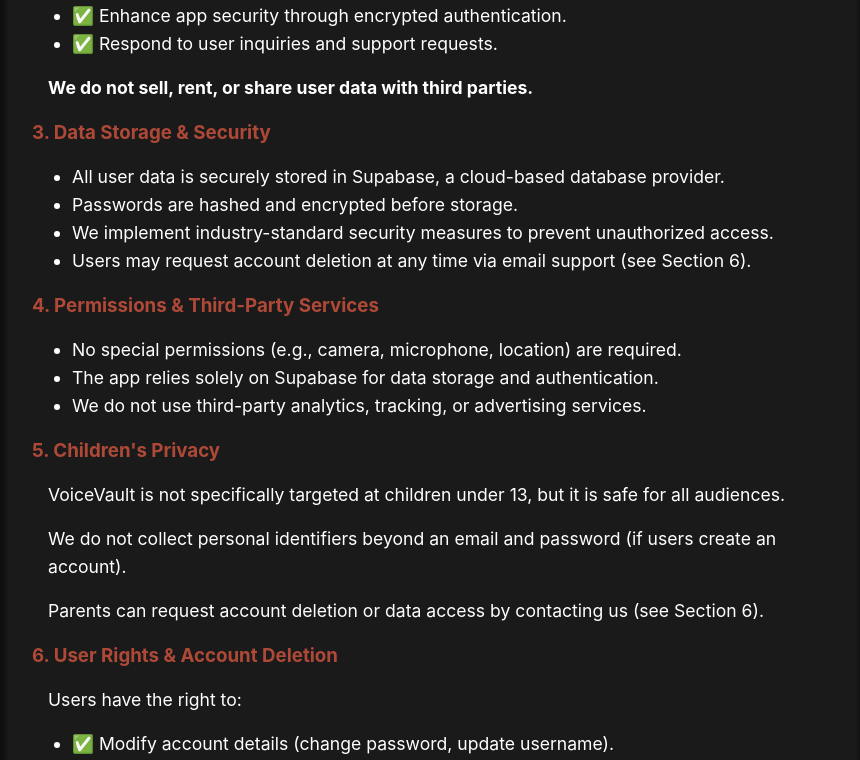
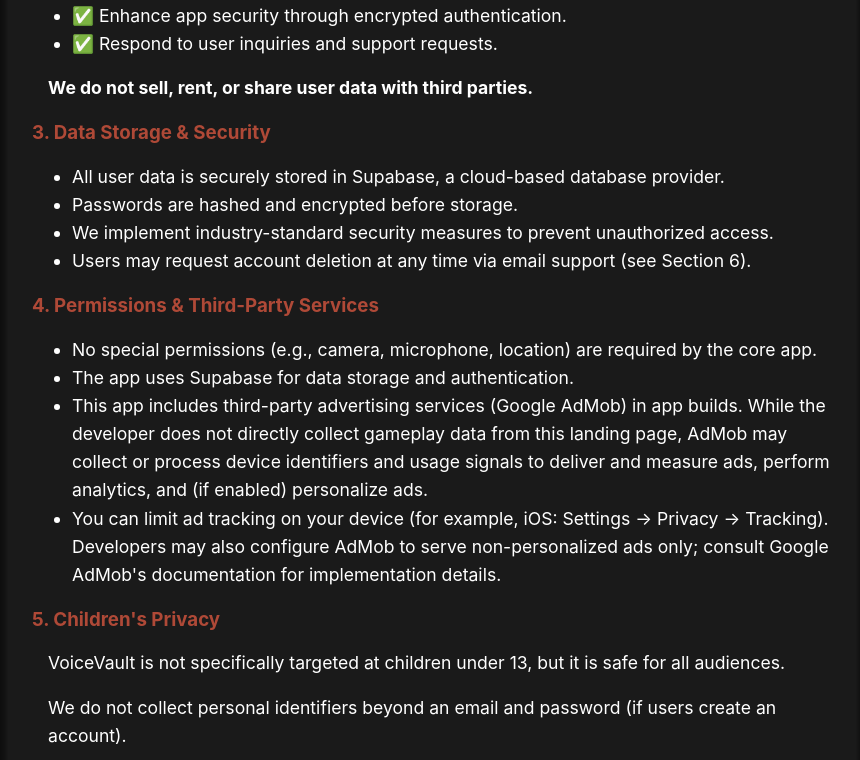
Before and after one commit to Can1Cyp2/VoiceVault-Landing, a React (Create React App) app in the folder voicevault-landing/: page / in a window 1280 px wide. Shown: the part 1205-1965 px from the top of the page, without its empty margins (208-1068 px from the left). Built offline with nearby package versions, Linux system fonts and the light colour scheme.

Commit message:
Updated policy to include ads for admob

```diff
--- a/voicevault-landing/src/App.js
+++ b/voicevault-landing/src/App.js
@@ -25,7 +25,7 @@
             <strong>Effective Date:</strong> January 29, 2025
           </p>
           <p>
-            <strong>Last Updated:</strong> January 29, 2025
+            <strong>Last Updated:</strong> September 14, 2025
           </p>
 
           <p>
@@ -108,15 +108,24 @@
           <ul>
             <li>
               No special permissions (e.g., camera, microphone, location) are
-              required.
+              required by the core app.
             </li>
             <li>
-              The app relies solely on Supabase for data storage and
-              authentication.
+              The app uses Supabase for data storage and authentication.
             </li>
             <li>
-              We do not use third-party analytics, tracking, or advertising
-              services.
+              This app includes third-party advertising services (Google
+              AdMob) in app builds. While the developer does not directly
+              collect gameplay data from this landing page, AdMob may collect
+              or process device identifiers and usage signals to deliver and
+              measure ads, perform analytics, and (if enabled) personalize
+              ads.
+            </li>
+            <li>
+              You can limit ad tracking on your device (for example, iOS:
+              Settings → Privacy → Tracking). Developers may also configure
+              AdMob to serve non-personalized ads only; consult Google
+              AdMob's documentation for implementation details.
             </li>
           </ul>
 
```
